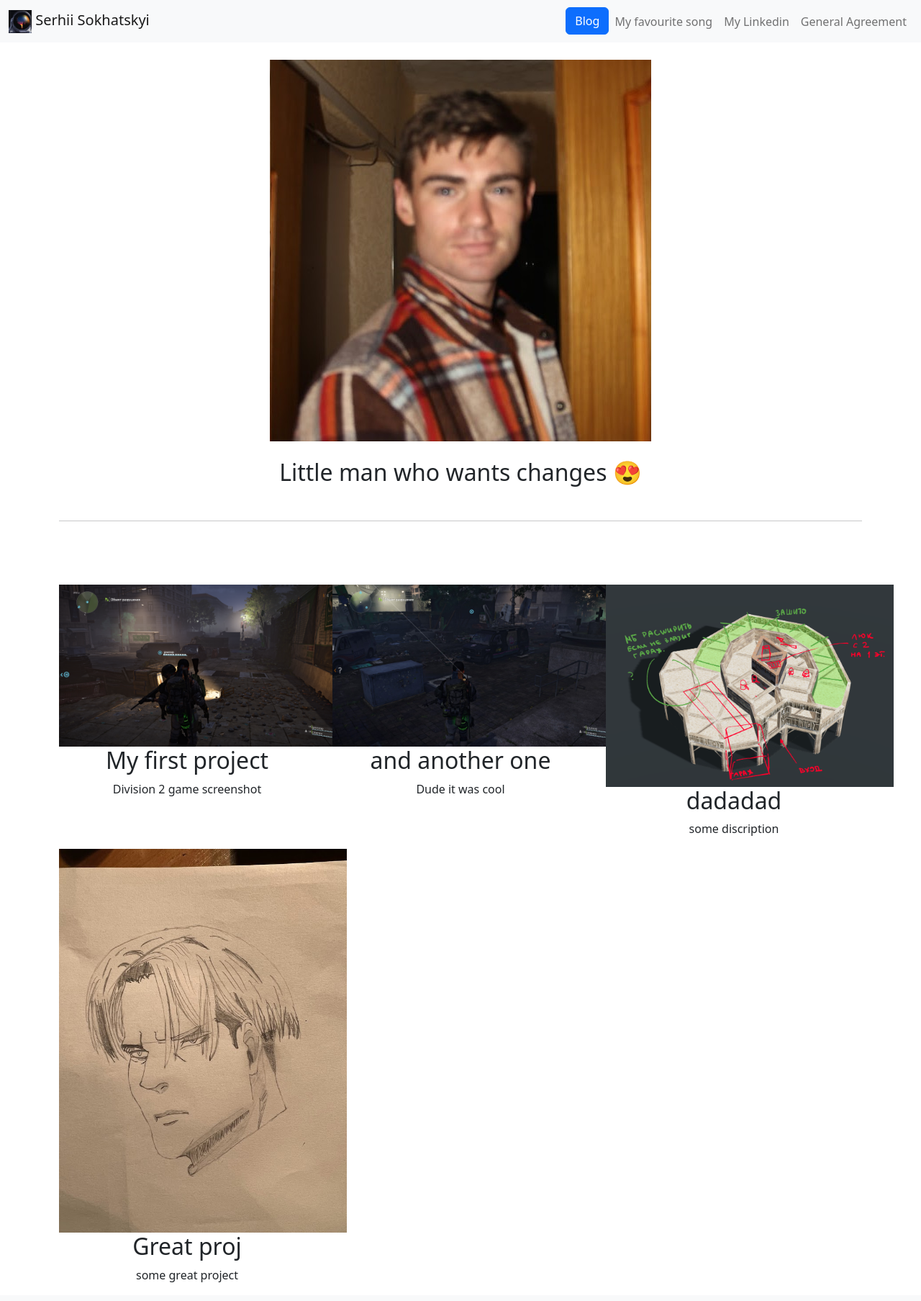
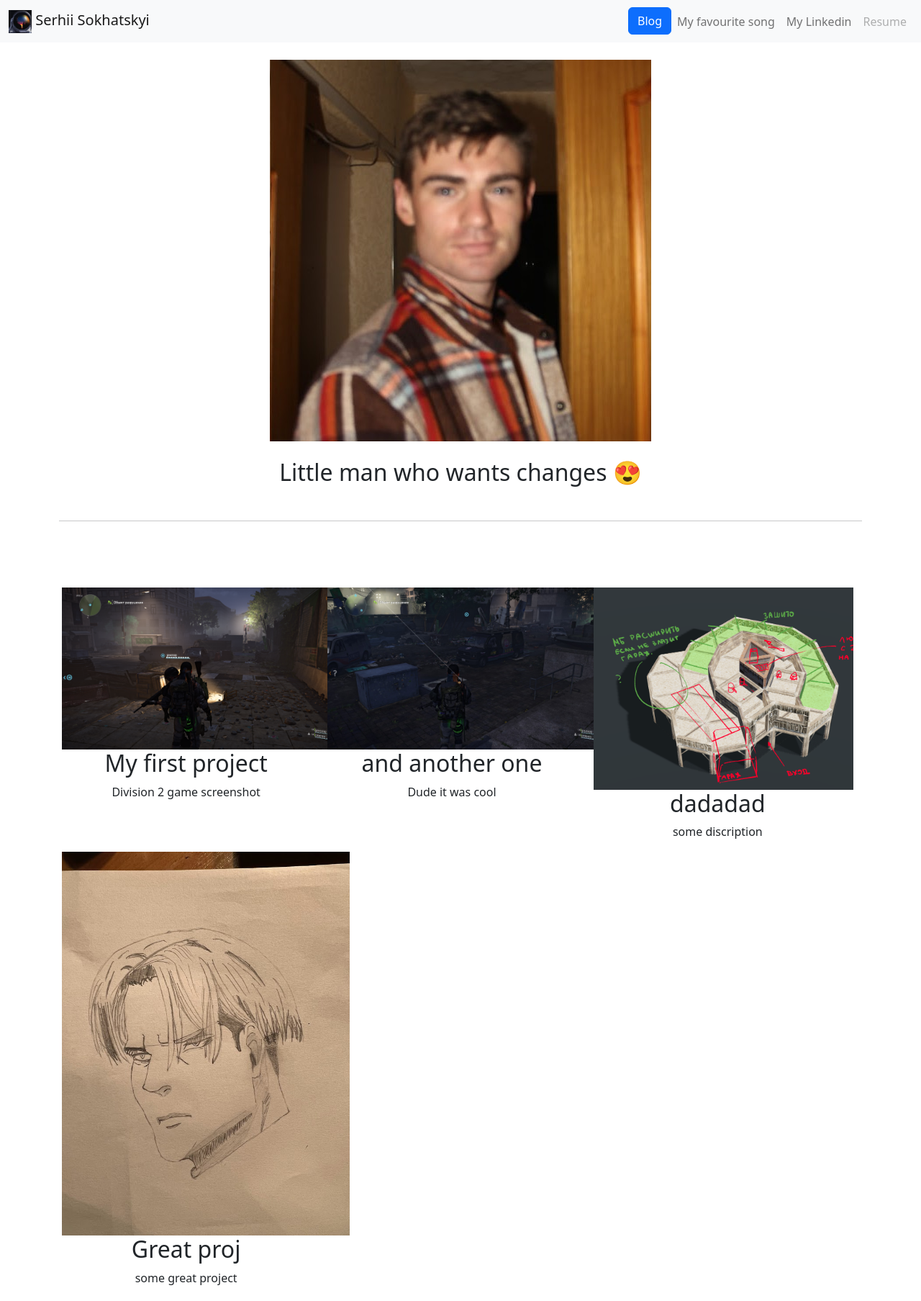
Before and after one commit to LittleSergo/personal_portfolio-project, a Django app: page / in a window 1280 px wide. Shown: the whole page at 72% size. Before the commit the page ends 1781 px from the top, so only its background shows below. Run offline with Django 4.2, Linux system fonts and the light colour scheme; data comes from the database, SQL or seed files in the repository; both versions use the stored data as it was after the commit.

Commit message:
hide geneeral agreement and chenge the button on resume

```diff
--- a/portfolio/templates/portfolio/base.html
+++ b/portfolio/templates/portfolio/base.html
@@ -7,6 +7,20 @@
 
     <link rel="icon" type="image/jpg" href="{% static 'portfolio/icon.jpg' %}">
     <title>Serhii Sokhatskyi</title>
+    <style>
+    h1 {
+        color: Green;
+    }
+
+    div.scroll {
+        margin: 4px, 4px;
+        padding: 4px;
+        width: 100%;
+        overflow-x: auto;
+        overflow-y: hidden;
+        white-space: nowrap;
+    }
+    </style>
     <link href="https://cdn.jsdelivr.net/npm/bootstrap@5.2.2/dist/css/bootstrap.min.css" rel="stylesheet" integrity="sha384-Zenh87qX5JnK2Jl0vWa8Ck2rdkQ2Bzep5IDxbcnCeuOxjzrPF/et3URy9Bv1WTRi" crossorigin="anonymous">
   </head>
   <body>
@@ -31,7 +45,7 @@
               <a class="nav-link" href="https://www.linkedin.com/in/serhii-sokhatskyi-4a6394163/">My Linkedin</a>
             </li>
             <li class="nav-item">
-              <a class="nav-link" href="{% static 'portfolio/general_agreement.pdf' %}">General Agreement</a>
+              <a class="nav-link disabled" href="{% static 'portfolio/general_agreement.pdf' %}">Resume</a>
             </li>
           </ul>
         </div>
--- a/portfolio/templates/portfolio/home.html
+++ b/portfolio/templates/portfolio/home.html
@@ -21,7 +21,7 @@
       </div>
       <hr size=75%>
 
-      <div class="row">
+      <div class="row scroll">
         {% for project in projects %}
           <div class="col-lg-4 col-md-6">
               {% if project.url %}
@@ -33,6 +33,7 @@
               <p>{{ project.discription }}</p>
 
           </div>
+
         {% endfor %}
       </div>
 
```
Also changed, not shown: db.sqlite3, media/portfolio/images/IMG_2900.jpg (added), media/portfolio/images/image_2022-10-25_16-37-18.png (added).
